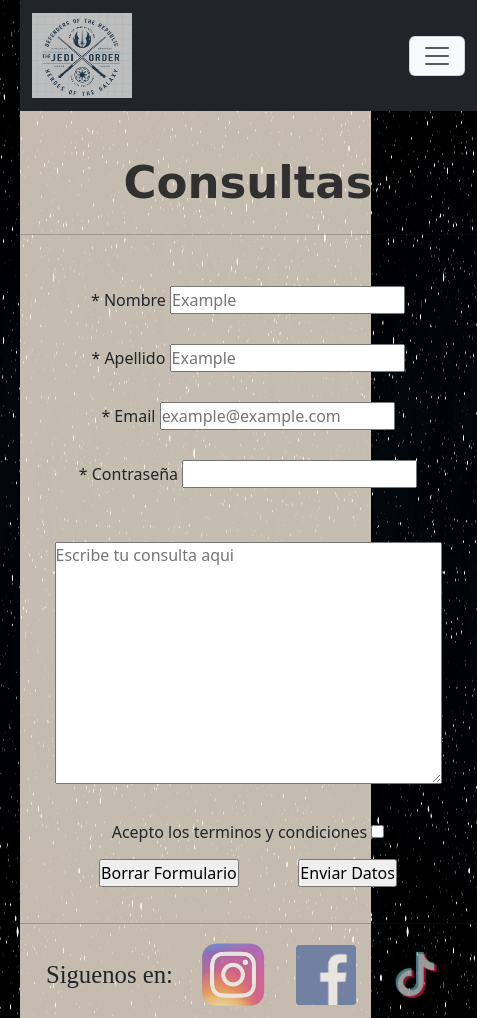
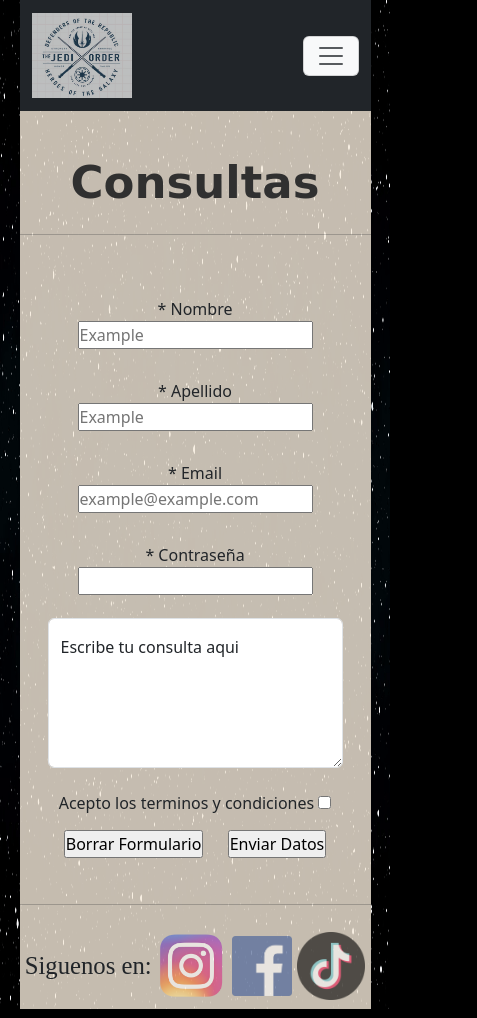
Before and after one commit to Matias2288/Pre-entrega-2, a plain HTML site: page pages/contacto.html in a window 390 px wide. Shown: the whole page, 477 px wide, since content can reach past the window. Drawn offline with nearby package versions, Linux system fonts and the light colour scheme; a web font is replaced by a local one.

Commit message:
Mejore el maquetado de celular de contacto

```diff
--- a/css/estilo.css
+++ b/css/estilo.css
@@ -50,7 +50,7 @@
     display: grid;
     background-color:rgba(248, 236, 220, 0.795);
     grid-template-columns: 1fr 1fr;
-    grid-template-rows: 1fr auto auto auto 0.5fr;
+    grid-template-rows: 0.5fr auto 2.5fr auto 0.5fr;
     grid-auto-columns: 1fr;
     gap: 0px 0px;
     grid-auto-flow: row;
@@ -59,7 +59,7 @@
       "hr2 hr2"
       "formulario formulario"
       "hr hr"
-      "footer2 footer2";
+      "footer3 footer3";
   }
   .container4 {
     margin: 0 auto;
@@ -174,6 +174,7 @@
   .anuncio1 {
     grid-area: anuncio1;
     font-family: 'Roboto Slab', serif;
+    font-weight:400;
     margin: auto;
     margin-top: 25px;
     padding: 25px;
@@ -182,6 +183,7 @@
   .anuncio2 {
     grid-area: anuncio2;
     font-family: 'Roboto Slab', serif;
+    font-weight:400;
     margin: auto;
     margin-top: 25px;
     padding: 25px;
@@ -190,6 +192,7 @@
   .anuncio3 {
     grid-area: anuncio3;
     font-family: 'Roboto Slab', serif;
+    font-weight:400;
     margin: auto;
     margin-top: 25px;
     padding: 25px;
@@ -286,6 +289,10 @@
     grid-area: footer2;
     margin: 0;
 
+}
+.footer3{
+  grid-area: footer3;
+  margin: 0;
 }
 
   .header {
@@ -432,16 +439,16 @@
       }
       .container3 {
         grid-template-columns: 1fr;
-        grid-template-rows: 1fr auto auto auto auto;
+        grid-template-rows: 0.5fr auto auto auto 0.5fr;
         grid-auto-columns: 1fr;
         gap: 0px 0px;
         grid-auto-flow: row;
         grid-template-areas:
-          "header"
+          "header header"
           "hr2"
           "formulario"
           "hr"
-          "footer2";
+          "footer3";
       }
       .container4 {
         grid-template-columns: 1fr;
@@ -481,7 +488,7 @@
         grid-template-rows: 1fr auto auto auto auto auto auto auto auto auto auto auto;
         grid-auto-columns: 1fr;
         gap: 0px 0px;
-        grid-auto-flow: row;
+        grid-auto-flow: column;
         grid-template-areas:
           "header"
           "hr2"
@@ -516,6 +523,9 @@
     .subtitulo{
         font-size: 20px;
     }
+    .parrafo1{
+      width: 100%;
+    }
 }
 @media screen and (max-width:576px){
   .container1 {
@@ -547,16 +557,16 @@
   }
   .container3 {
     grid-template-columns: 1fr;
-    grid-template-rows: 1fr auto auto auto auto;
+    grid-template-rows: 0.5fr auto auto auto 0.5fr;
     grid-auto-columns: 1fr;
     gap: 0px 0px;
     grid-auto-flow: row;
     grid-template-areas:
-      "header"
+      "header header"
       "hr2"
       "formulario"
       "hr"
-      "footer2";
+      "footer3";
   }
   .container4 {
     grid-template-columns: 1fr;
@@ -629,4 +639,16 @@
 .tiktok{
   inline-size: 68px;
 }
+.parrafo1{
+  width: 100%;
 }
+.anuncio1{
+  padding: 0px;
+}
+.anuncio2{
+  padding: 0px;
+}
+.anuncio3{
+  padding: 0px;
+}
+}
--- a/pages/contacto.html
+++ b/pages/contacto.html
@@ -59,9 +59,9 @@
                     <label for="pass">* Contraseña</label>
                     <input type="password" name="pass" required>
                 </div>
-                <div class="input">
-                    <label for="comentarios"></label>
-                    <textarea name="comentario" placeholder="Escribe tu consulta aqui" cols="40" rows="10"></textarea>
+                <div class="form-floating m-2">
+                  <textarea class="form-control" placeholder="Escribe tu consulta aqui" id="floatingTextarea2" style="height: 150px"></textarea>
+                  <label for="floatingTextarea2">Escribe tu consulta aqui</label>
                 </div>
                 <div class="input">
                     <label for="terminos">Acepto los terminos y condiciones</label>
@@ -77,7 +77,7 @@
                 <div class="hr">
           <hr>
         </div>
-        <div class="footer2">
+        <div class="footer3">
             <footer>
                 <h2 class="h2f">Siguenos en: </h2>
                <h3><a href="https://www.instagram.com" target="_blank"><img class="instagram" src="../Fotos/instagram.png" alt="instagram"></a></h3>
```
Also changed, not shown: pages/Preguntas.html (+3 -3 lines).
